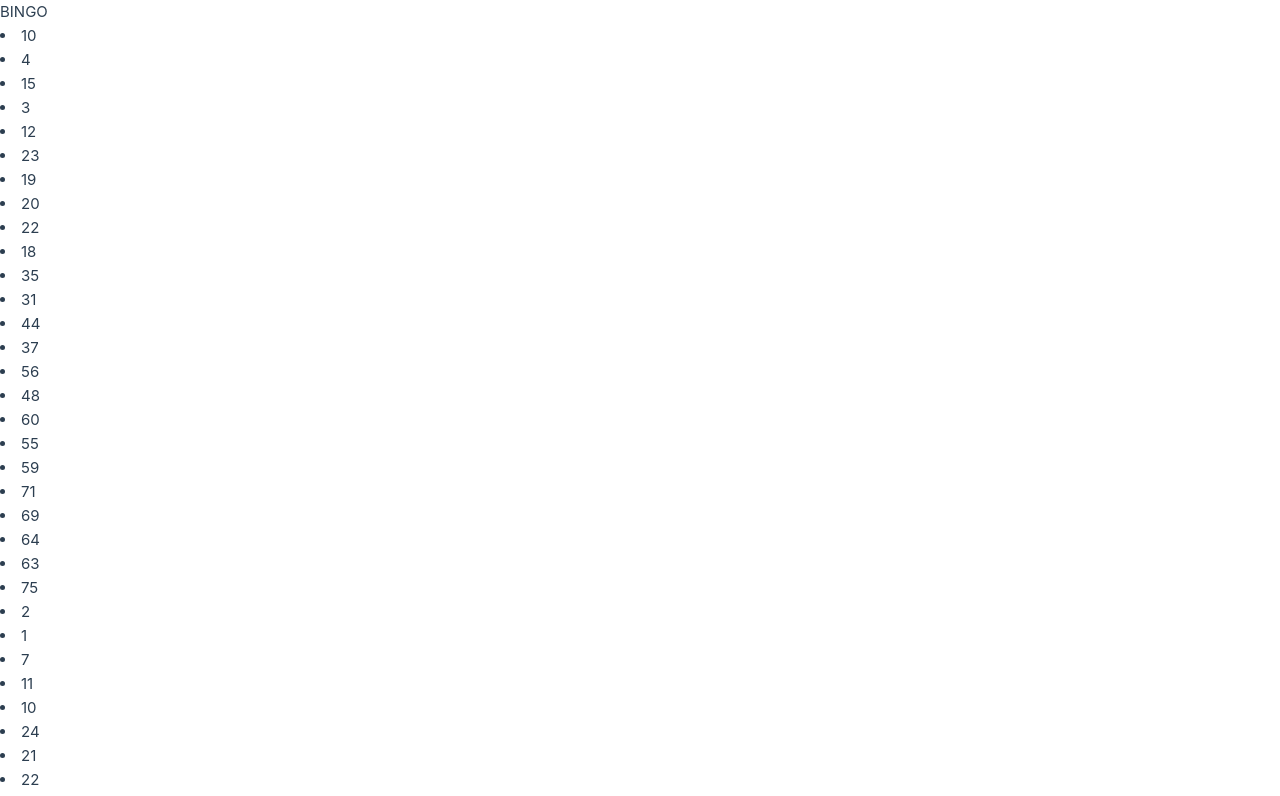
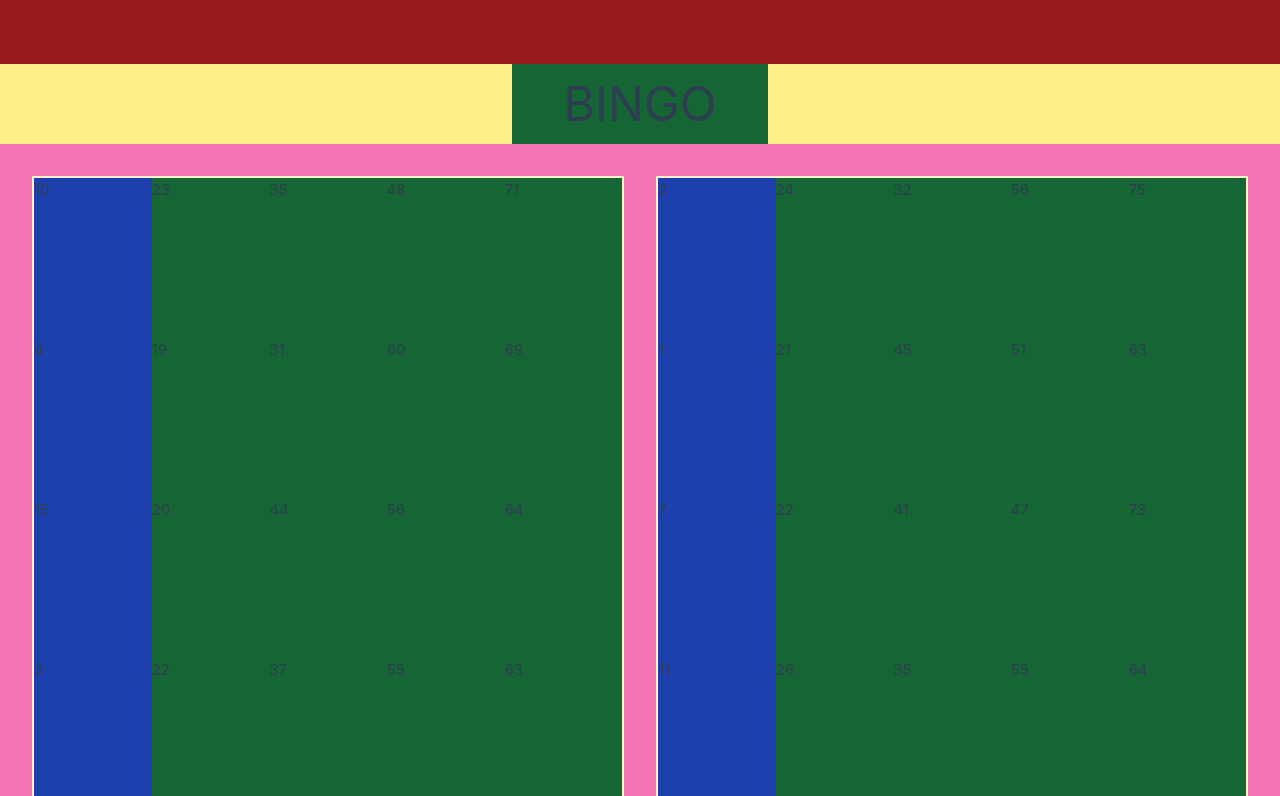
Before and after one commit to aliashleyg/bingo-game-2, a Vue app: page / in a window 1280 px wide. Shown: the top 796 px of the page. Built offline with nearby package versions, Linux system fonts and the light colour scheme.

Commit message:
continue building game board

```diff
--- a/index.html
+++ b/index.html
@@ -6,8 +6,8 @@
     <meta name="viewport" content="width=device-width, initial-scale=1.0">
     <title>Vite App</title>
   </head>
-  <body>
-    <div id="app"></div>
+  <body class="bg-red-800">
+    <div id="app" class="container bg-orange-500 mx-auto my-16"></div>
     <script type="module" src="/src/main.js"></script>
   </body>
 </html>
--- a/src/App.vue
+++ b/src/App.vue
@@ -4,14 +4,12 @@ import GameBoard from "@/components/GameBoard.vue";
 </script>
 
 <template>
-  <div>
-
+  <div class="bg-yellow-200">
     <header>
         <Header />
     </header>
-
     <main>
-      <div>
+      <div class="bg-pink-400 grid grid-cols-2 p-8 gap-8">
         <div>
           <GameBoard />
         </div>
--- a/src/components/GameBoardColumn.vue
+++ b/src/components/GameBoardColumn.vue
@@ -2,26 +2,28 @@
   let columnNumbers = []
 
   const row1params = {
-    low: 1, high: 15, total: 5
+    low: 1, high: 15
   }
   const row2params = {
-    low: 16, high: 30, total: 5
+    low: 16, high: 30
   }
   const row3params = {
-    low: 31, high: 45, total: 4
+    low: 31, high: 45
   }
   const row4params = {
-    low: 46, high: 60, total: 5
+    low: 46, high: 60
   }
   const row5params = {
-    low: 61, high: 75, total: 5
+    low: 61, high: 75
   }
+const cellToHide = columnNumbers[12];
 
   function generateRandomInt(min, max) {
     return Math.floor(Math.random() * (max - min + 1)) + min;
   }
 
-  function generateColumnData(low, high, total) {
+  function generateColumnData(low, high) {
+    let total = 5;
     for (let i = 1; i <= total; i++) {
       let unfiledValue = (generateRandomInt(low, high));
       if (!columnNumbers.includes(unfiledValue)) {
@@ -33,44 +35,43 @@
     return columnNumbers;
   }
 
-  generateColumnData(row1params.low, row1params.high, row1params.total);
-  generateColumnData(row2params.low, row2params.high, row2params.total);
-  generateColumnData(row3params.low, row3params.high, row3params.total);
-  generateColumnData(row4params.low, row4params.high, row4params.total);
-  generateColumnData(row5params.low, row5params.high, row5params.total);
+  generateColumnData(row1params.low, row1params.high);
+  generateColumnData(row2params.low, row2params.high);
+  generateColumnData(row3params.low, row3params.high);
+  generateColumnData(row4params.low, row4params.high);
+  generateColumnData(row5params.low, row5params.high);
 
   let columnB = columnNumbers.slice(0, 5);
   let columnI = columnNumbers.slice(5, 10);
-  let columnN = columnNumbers.slice(10, 14);
-  let columnG = columnNumbers.slice(14, 19);
-  let columnO = columnNumbers.slice(19, 25);
+  let columnN = columnNumbers.slice(10, 15);
+  let columnG = columnNumbers.slice(15, 20);
+  let columnO = columnNumbers.slice(20, 25);
   </script>
 
   <template>
-    <div>
-
-      <div>
-        <li v-for="cellNumber in columnB">
+    <div class="bg-green-800 grid grid-cols-5 border-amber-100 border-2 border-solid">
+      <div ref class="bg-blue-800">
+        <li class="grid grid-rows-1 h-40" v-for="cellNumber in columnB">
           {{ cellNumber }}
         </li>
       </div>
       <div>
-        <li v-for="cellNumber in columnI">
+        <li class="grid grid-rows-1 h-40" v-for="cellNumber in columnI">
           {{ cellNumber }}
         </li>
       </div>
       <div>
-        <li v-for="cellNumber in columnN">
+        <li class="grid grid-rows-1 h-40"  v-for="cellNumber in columnN">
           {{ cellNumber }}
         </li>
       </div>
       <div>
-        <li v-for="cellNumber in columnG">
+        <li class="grid grid-rows-1 h-40" v-for="cellNumber in columnG">
           {{ cellNumber }}
         </li>
       </div>
       <div>
-        <li v-for="cellNumber in columnO">
+        <li class="grid grid-rows-1 h-40" v-for="cellNumber in columnO">
           {{ cellNumber }}
         </li>
       </div>
@@ -79,5 +80,7 @@
   </template>
 
   <style scoped>
-
+.hide {
+  visibility: hidden;
+}
   </style>
--- a/src/components/Header.vue
+++ b/src/components/Header.vue
@@ -4,7 +4,8 @@ export default {
 </script>
 
 <template>
-  <div>BINGO</div>
+
+  <div class="bg-green-800 text-center w-1/5 m-auto p-4 text-5xl">BINGO</div>
 
 </template>
 
```
